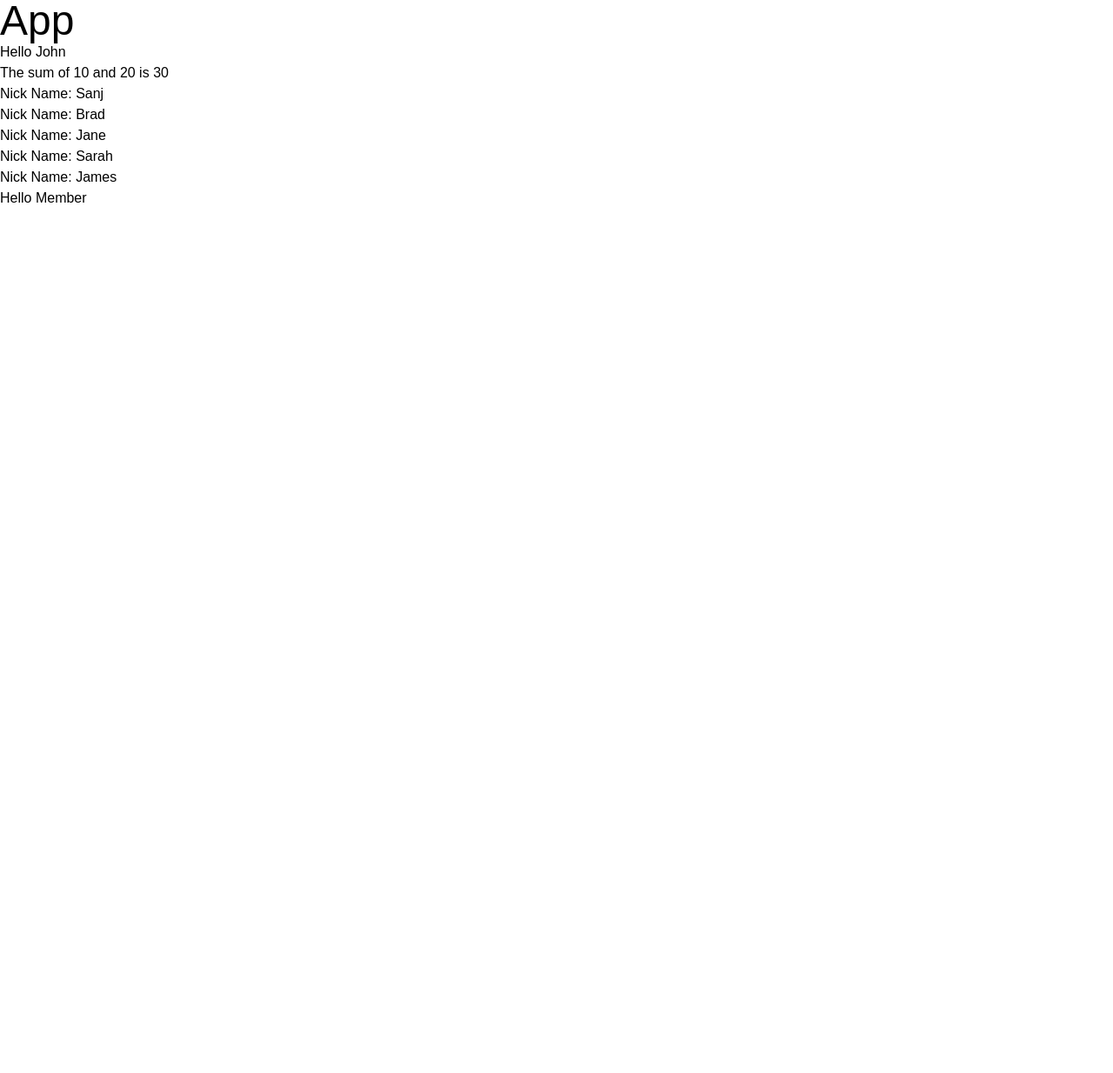
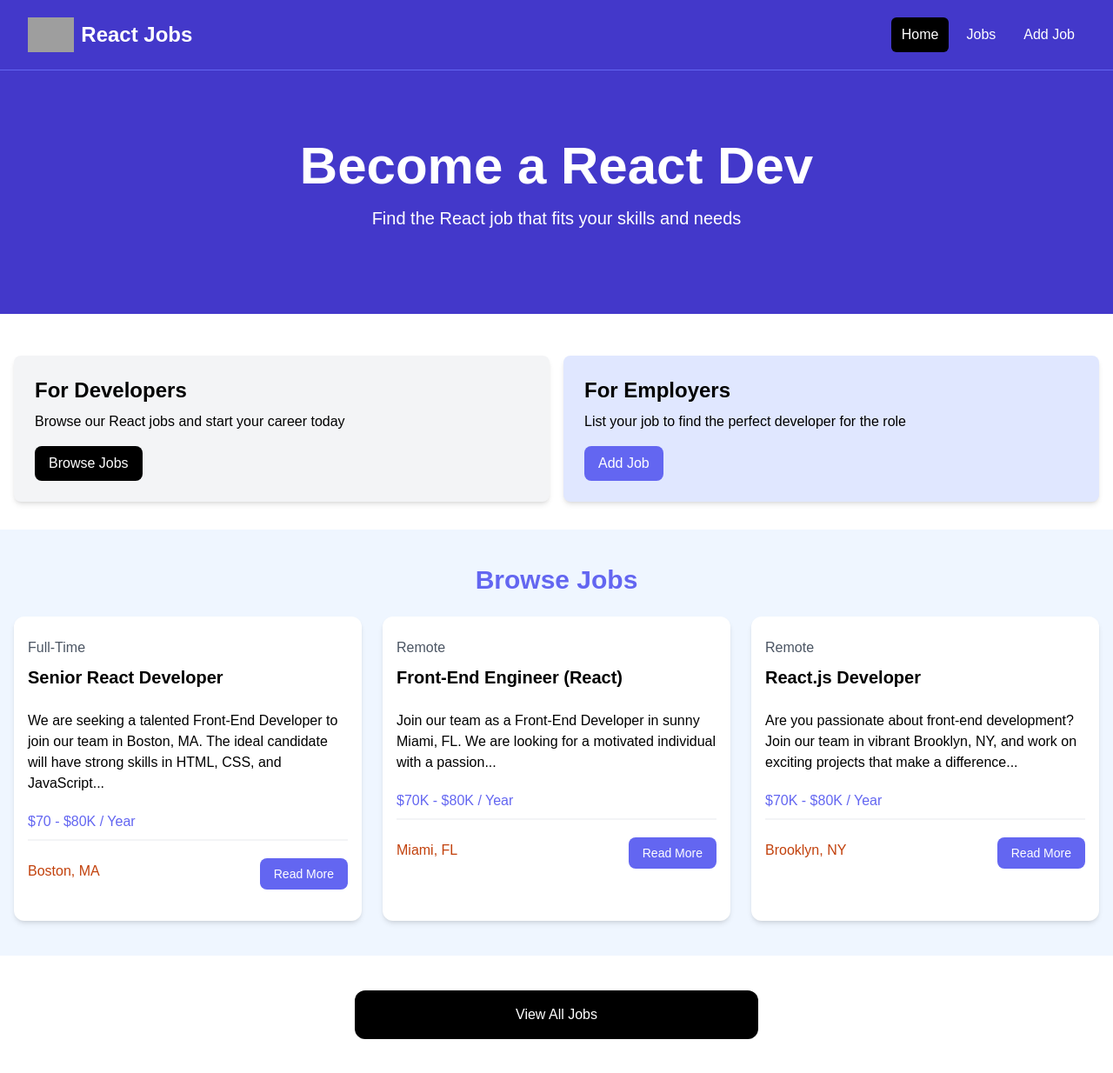
Before and after one commit to Hitendra27/reactjobsite, a React (Vite) app: page / in a window 1280 px wide. Shown: the whole page at 87% size. Before the commit the page ends 800 px from the top, so only its background shows below. Built offline with nearby package versions, Linux system fonts and the light colour scheme; grey boxes are pictures that could not be loaded.

Commit message:
feat: implements all app code in app.jsx before breakdown

```diff
--- a/src/App.jsx
+++ b/src/App.jsx
@@ -1,23 +1,211 @@
 const App = () => {
-  const name = "John";
-  const x = 10;
-  const y = 20;
-  const names = ["Sanj", "Brad", "Jane", "Sarah", "James"];
-  const loggedIn = true;
-
   return (
     <>
-      <div className="text-5xl">App</div>
-      <p>Hello {name}</p>
-      <p>
-        The sum of {x} and {y} is {x + y}
-      </p>
-      <ul>
-        {names.map((name, index) => (
-          <li key={index}>Nick Name: {name}</li>
-        ))}
-      </ul>
-      {loggedIn && <h1>Hello Member</h1>}
+      <nav className="bg-indigo-700 border-b border-indigo-500">
+        <div className="mx-auto max-w-7xl px-2 sm:px-6 lg:px-8">
+          <div className="flex h-20 items-center justify-between">
+            <div className="flex flex-1 items-center justify-center md:items-stretch md:justify-start">
+              <a
+                className="flex flex-shrink-0 items-center mr-4"
+                href="/index.html"
+              >
+                <img
+                  className="h-10 w-auto"
+                  src="images/logo.png"
+                  alt="React Jobs"
+                />
+                <span className="hidden md:block text-white text-2xl font-bold ml-2">
+                  React Jobs
+                </span>
+              </a>
+              <div className="md:ml-auto">
+                <div className="flex space-x-2">
+                  <a
+                    href="/index.html"
+                    className="text-white bg-black hover:bg-gray-900 hover:text-white rounded-md px-3 py-2"
+                  >
+                    Home
+                  </a>
+                  <a
+                    href="/jobs.html"
+                    className="text-white hover:bg-gray-900 hover:text-white rounded-md px-3 py-2"
+                  >
+                    Jobs
+                  </a>
+                  <a
+                    href="/add-job.html"
+                    className="text-white hover:bg-gray-900 hover:text-white rounded-md px-3 py-2"
+                  >
+                    Add Job
+                  </a>
+                </div>
+              </div>
+            </div>
+          </div>
+        </div>
+      </nav>
+
+      {/* <!-- Hero --> */}
+      <section className="bg-indigo-700 py-20 mb-4">
+        <div className="max-w-7xl mx-auto px-4 sm:px-6 lg:px-8 flex flex-col items-center">
+          <div className="text-center">
+            <h1 className="text-4xl font-extrabold text-white sm:text-5xl md:text-6xl">
+              Become a React Dev
+            </h1>
+            <p className="my-4 text-xl text-white">
+              Find the React job that fits your skills and needs
+            </p>
+          </div>
+        </div>
+      </section>
+
+      {/* <!-- Developers and Employers --> */}
+      <section className="py-4">
+        <div className="container-xl lg:container m-auto">
+          <div className="grid grid-cols-1 md:grid-cols-2 gap-4 p-4 rounded-lg">
+            <div className="bg-gray-100 p-6 rounded-lg shadow-md">
+              <h2 className="text-2xl font-bold">For Developers</h2>
+              <p className="mt-2 mb-4">
+                Browse our React jobs and start your career today
+              </p>
+              <a
+                href="/jobs.html"
+                className="inline-block bg-black text-white rounded-lg px-4 py-2 hover:bg-gray-700"
+              >
+                Browse Jobs
+              </a>
+            </div>
+            <div className="bg-indigo-100 p-6 rounded-lg shadow-md">
+              <h2 className="text-2xl font-bold">For Employers</h2>
+              <p className="mt-2 mb-4">
+                List your job to find the perfect developer for the role
+              </p>
+              <a
+                href="/add-job.html"
+                className="inline-block bg-indigo-500 text-white rounded-lg px-4 py-2 hover:bg-indigo-600"
+              >
+                Add Job
+              </a>
+            </div>
+          </div>
+        </div>
+      </section>
+
+      {/* <!-- Browse Jobs --> */}
+      <section className="bg-blue-50 px-4 py-10">
+        <div className="container-xl lg:container m-auto">
+          <h2 className="text-3xl font-bold text-indigo-500 mb-6 text-center">
+            Browse Jobs
+          </h2>
+          <div className="grid grid-cols-1 md:grid-cols-3 gap-6">
+            {/* <!-- Job Listing 1 --> */}
+
+            <div className="bg-white rounded-xl shadow-md relative">
+              <div className="p-4">
+                <div className="mb-6">
+                  <div className="text-gray-600 my-2">Full-Time</div>
+                  <h3 className="text-xl font-bold">Senior React Developer</h3>
+                </div>
+
+                <div className="mb-5">
+                  We are seeking a talented Front-End Developer to join our team
+                  in Boston, MA. The ideal candidate will have strong skills in
+                  HTML, CSS, and JavaScript...
+                </div>
+
+                <h3 className="text-indigo-500 mb-2">$70 - $80K / Year</h3>
+
+                <div className="border border-gray-100 mb-5"></div>
+
+                <div className="flex flex-col lg:flex-row justify-between mb-4">
+                  <div className="text-orange-700 mb-3">
+                    <i className="fa-solid fa-location-dot text-lg"></i>
+                    Boston, MA
+                  </div>
+                  <a
+                    href="job.html"
+                    className="h-[36px] bg-indigo-500 hover:bg-indigo-600 text-white px-4 py-2 rounded-lg text-center text-sm"
+                  >
+                    Read More
+                  </a>
+                </div>
+              </div>
+            </div>
+            {/* <!-- Job Listing 2 --> */}
+            <div className="bg-white rounded-xl shadow-md relative">
+              <div className="p-4">
+                <div className="mb-6">
+                  <div className="text-gray-600 my-2">Remote</div>
+                  <h3 className="text-xl font-bold">Front-End Engineer (React)</h3>
+                </div>
+
+                <div className="mb-5">
+                  Join our team as a Front-End Developer in sunny Miami, FL. We
+                  are looking for a motivated individual with a passion...
+                </div>
+
+                <h3 className="text-indigo-500 mb-2">$70K - $80K / Year</h3>
+
+                <div className="border border-gray-100 mb-5"></div>
+
+                <div className="flex flex-col lg:flex-row justify-between mb-4">
+                  <div className="text-orange-700 mb-3">
+                    <i className="fa-solid fa-location-dot text-lg"></i>
+                    Miami, FL
+                  </div>
+                  <a
+                    href="job.html"
+                    className="h-[36px] bg-indigo-500 hover:bg-indigo-600 text-white px-4 py-2 rounded-lg text-center text-sm"
+                  >
+                    Read More
+                  </a>
+                </div>
+              </div>
+            </div>
+            {/* <!-- Job Listing 3 --> */}
+            <div className="bg-white rounded-xl shadow-md relative">
+              <div className="p-4">
+                <div className="mb-6">
+                  <div className="text-gray-600 my-2">Remote</div>
+                  <h3 className="text-xl font-bold">React.js Developer</h3>
+                </div>
+
+                <div className="mb-5">
+                  Are you passionate about front-end development? Join our team
+                  in vibrant Brooklyn, NY, and work on exciting projects that
+                  make a difference...
+                </div>
+
+                <h3 className="text-indigo-500 mb-2">$70K - $80K / Year</h3>
+
+                <div className="border border-gray-100 mb-5"></div>
+
+                <div className="flex flex-col lg:flex-row justify-between mb-4">
+                  <div className="text-orange-700 mb-3">
+                    <i className="fa-solid fa-location-dot text-lg"></i>
+                    Brooklyn, NY
+                  </div>
+                  <a
+                    href="job.html"
+                    className="h-[36px] bg-indigo-500 hover:bg-indigo-600 text-white px-4 py-2 rounded-lg text-center text-sm"
+                  >
+                    Read More
+                  </a>
+                </div>
+              </div>
+            </div>
+          </div>
+        </div>
+      </section>
+
+      <section className="m-auto max-w-lg my-10 px-6">
+        <a
+          href="jobs.html"
+          className="block bg-black text-white text-center py-4 px-6 rounded-xl hover:bg-gray-700"
+        >
+          View All Jobs
+        </a>
+      </section>
     </>
   );
 };
```
